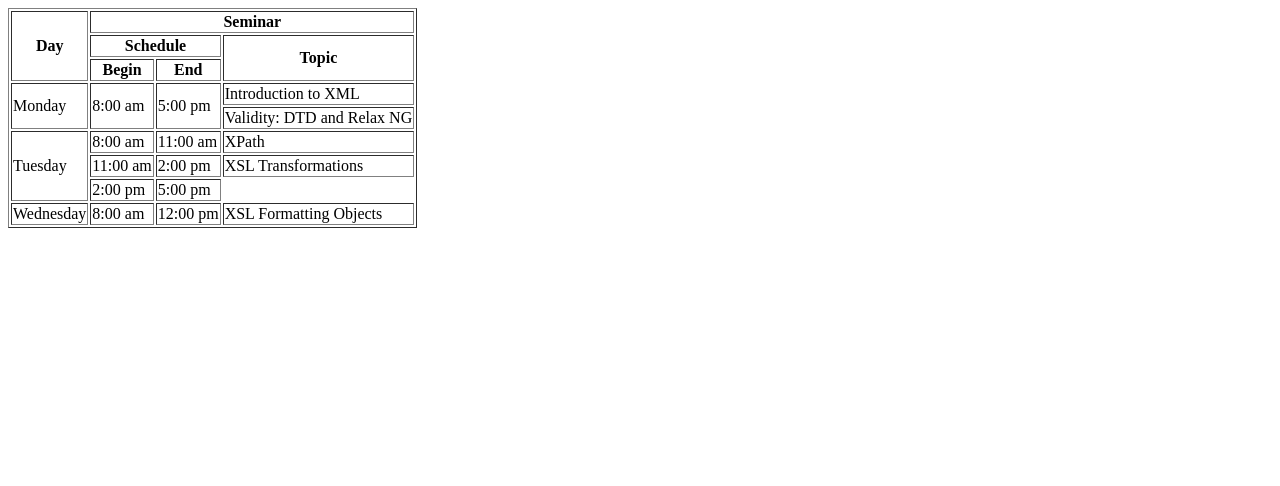
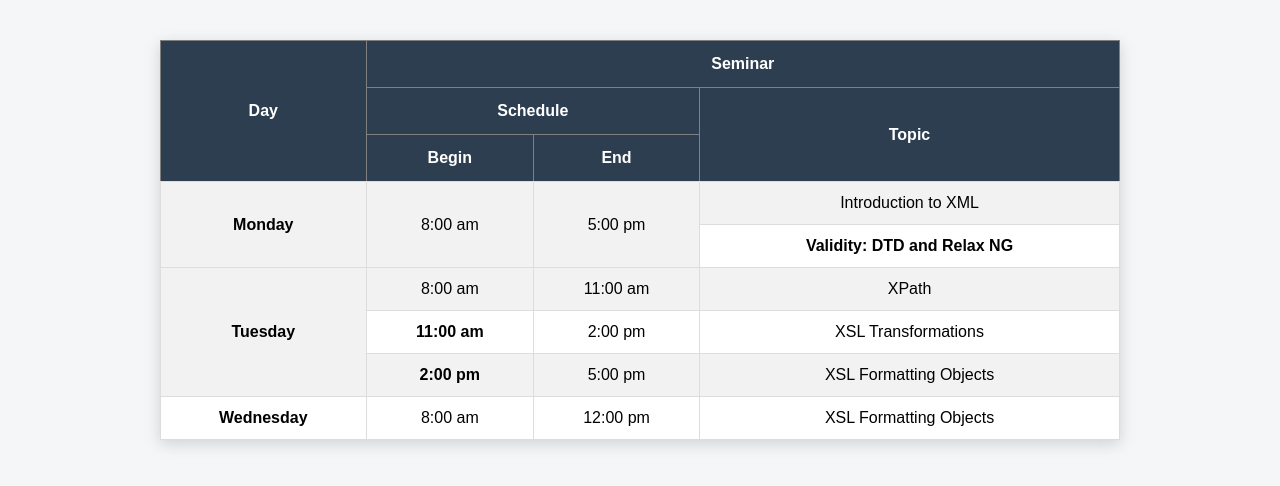
Before and after one commit to omjeemaurya260/FSD-Semester-3, a plain HTML site: page table.html in a window 1280 px wide. Drawn offline with Linux system fonts and the light colour scheme.

Commit message:
adding of css

```diff
--- a/table.html
+++ b/table.html
@@ -3,52 +3,106 @@
 <head>
     <meta charset="UTF-8">
     <meta name="viewport" content="width=device-width, initial-scale=1.0">
-    <title>Table</title>
+    <title>Seminar Schedule</title>
+
+    <style>
+        body {
+            font-family: Arial, sans-serif;
+            background-color: #f4f6f8;
+            margin: 0;
+            padding: 40px;
+        }
+
+        table {
+            width: 80%;
+            margin: auto;
+            border-collapse: collapse;
+            background-color: white;
+            box-shadow: 0 4px 15px rgba(0, 0, 0, 0.15);
+        }
+
+        th {
+            background-color: #2c3e50;
+            color: white;
+            padding: 14px;
+            text-align: center;
+        }
+
+        td {
+            padding: 12px;
+            text-align: center;
+            border: 1px solid #ddd;
+        }
+
+        tr:nth-child(even) {
+            background-color: #f2f2f2;
+        }
+
+        tr:hover {
+            background-color: #e8f4ff;
+        }
+
+        td:first-child {
+            font-weight: bold;
+        }
+    </style>
 </head>
-<body></body>
+
+<body>
+
 <table border="1">
     <tr>
         <th rowspan="3">Day</th>
         <th colspan="3">Seminar</th>
     </tr>
+
     <tr>
         <th colspan="2">Schedule</th>
         <th rowspan="2">Topic</th>
     </tr>
+
     <tr>
         <th>Begin</th>
         <th>End</th>
     </tr>
+
     <tr>
         <td rowspan="2">Monday</td>
-        <td rowspan="2">8:00 am </td>
-        <td rowspan="2">5:00 pm </td>
+        <td rowspan="2">8:00 am</td>
+        <td rowspan="2">5:00 pm</td>
         <td>Introduction to XML</td>
     </tr>
+
     <tr>
         <td>Validity: DTD and Relax NG</td>
     </tr>
+
     <tr>
         <td rowspan="3">Tuesday</td>
-        <td>8:00 am </td>
-        <td>11:00 am </td>
-        <td rowspan="1">XPath</td>
+        <td>8:00 am</td>
+        <td>11:00 am</td>
+        <td>XPath</td>
     </tr>
+
     <tr>
-        <td>11:00 am </td>
-        <td>2:00 pm </td>
-        <td rowspan="1">XSL Transformations</td>
+        <td>11:00 am</td>
+        <td>2:00 pm</td>
+        <td>XSL Transformations</td>
     </tr>
+
     <tr>
-        <td>2:00 pm </td>
-        <td>5:00 pm </td>
+        <td>2:00 pm</td>
+        <td>5:00 pm</td>
+        <td>XSL Formatting Objects</td>
     </tr>
+
     <tr>
         <td>Wednesday</td>
-       <td>8:00 am </td>
-        <td>12:00 pm </td>
+        <td>8:00 am</td>
+        <td>12:00 pm</td>
         <td>XSL Formatting Objects</td>
     </tr>
 </table>
+
 </body>
 </html>
```
Lines whose indentation alone changed are shown as unchanged.
